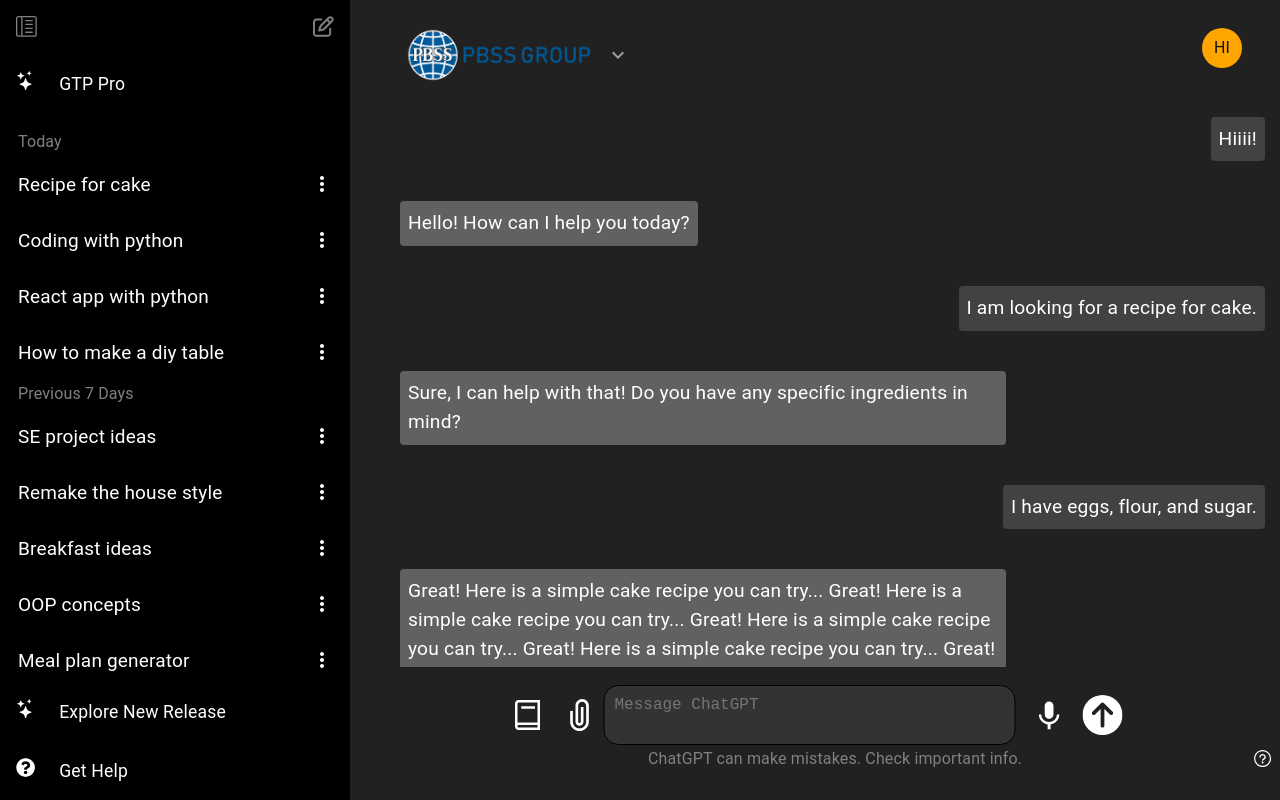
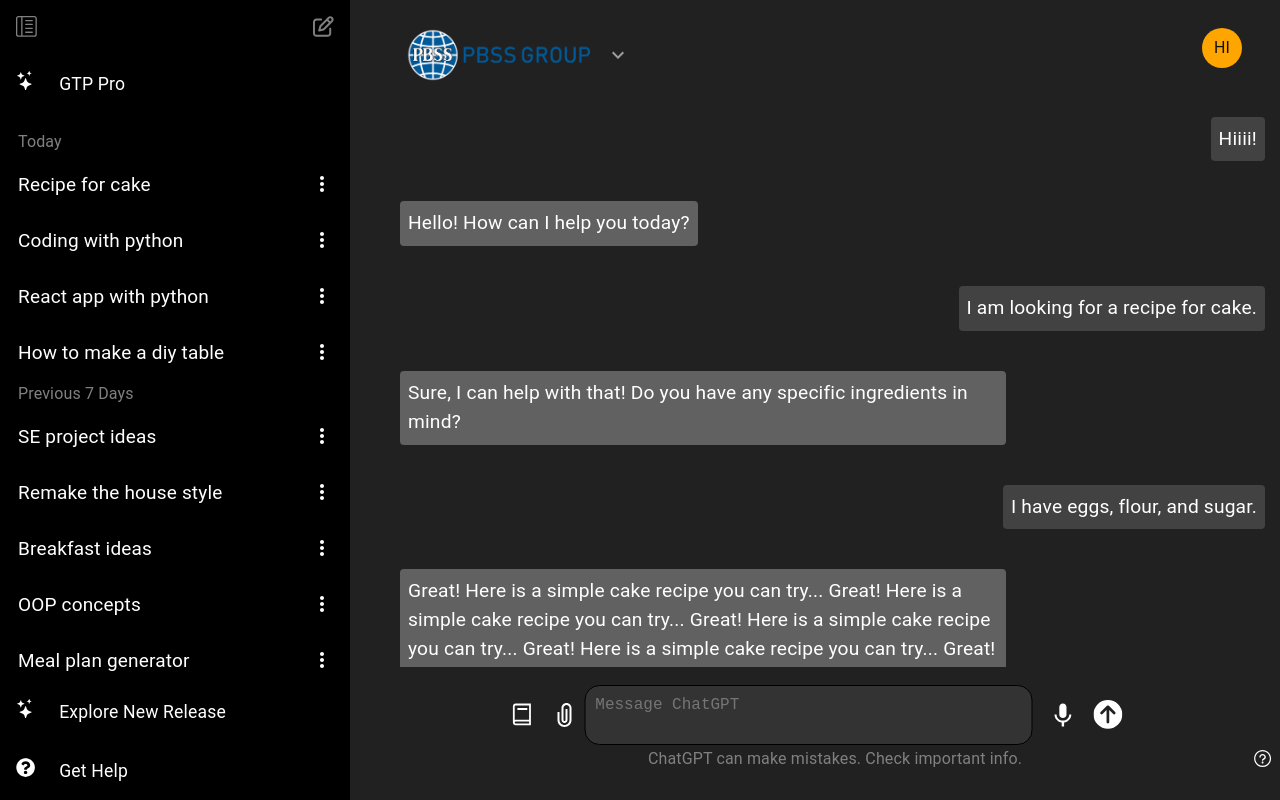
Before and after one commit to Hiru1003/chatgpt-ui, a React (Create React App) app: page /DummyChat in a window 1280 px wide. Built offline with nearby package versions, Linux system fonts and the light colour scheme.

Commit message:
feat: dummy chat done

```diff
--- a/src/components/DummyChat.js
+++ b/src/components/DummyChat.js
@@ -59,7 +59,7 @@
           paddingLeft: '10px',
           paddingRight: '15px',
           paddingTop: '15px',
-          paddingBottom: '30px',
+          paddingBottom: '10px',
           scrollbarWidth: 'thin',
           position: 'relative',
         }}
--- a/src/components/TextArea.js
+++ b/src/components/TextArea.js
@@ -58,10 +58,10 @@
         padding: '10px',
         color: 'white',
         }}>
-        <IconButton aria-label="upload" sx={{ fontSize: { xs: '1.5rem', sm: '2.5rem' }, color: "white" }} onClick={handleUploadClick}>
+        <IconButton aria-label="upload" sx={{ fontSize: { xs: '1.8rem', sm: '1.8rem' }, color: "white" }} onClick={handleUploadClick}>
           <LiaBookSolid />
         </IconButton>
-        <IconButton aria-label="upload" sx={{ fontSize: { xs: '1.5rem', sm: '2rem' }, color: "white" }} onClick={handleFileUploadButtonClick}>
+        <IconButton aria-label="upload" sx={{ fontSize: { xs: '1.5rem', sm: '1.5rem' }, color: "white" }} onClick={handleFileUploadButtonClick}>
           <CgAttachment />
         </IconButton>
 
@@ -82,10 +82,10 @@
                 }}
             />
             </Box>
-            <IconButton aria-label="send" sx={{ fontSize: { xs: '1.5rem', sm: '2.2rem' }, color: "white" }}>
+            <IconButton aria-label="send" sx={{ fontSize: { xs: '1.5rem', sm: '1.8rem'}, color: "white" }}>
           <MdKeyboardVoice />
         </IconButton>
-        <IconButton aria-label="send" sx={{ fontSize: { xs: '1.5rem', sm: '2.5rem' }, color: "white" }}>
+        <IconButton aria-label="send" sx={{ fontSize: { xs: '1.5rem', sm: '1.8rem' }, color: "white" }}>
           <FaCircleArrowUp />
         </IconButton>
 
```
